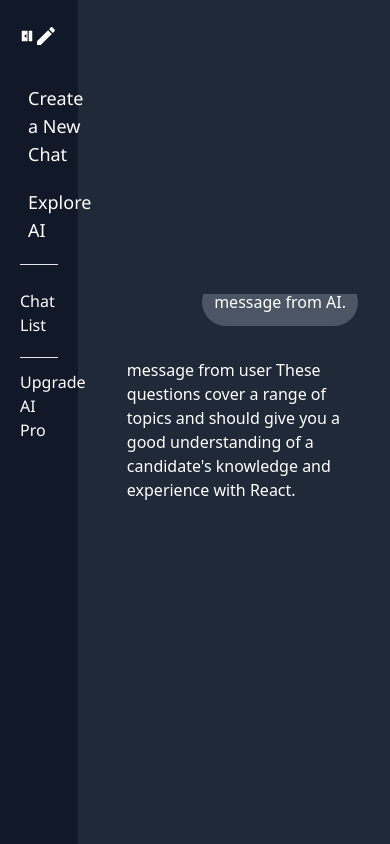
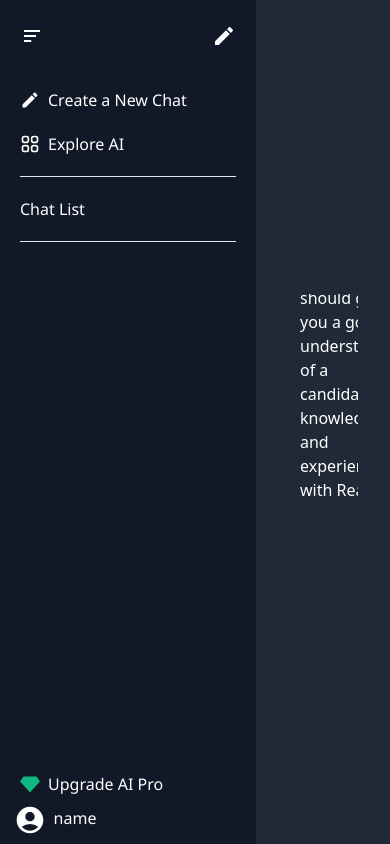
Before and after one commit to Saranraj3/MERN-AI-Chatbot, a React (Vite) app in the folder client/: page /dashboard/chats/1 in a window 390 px wide. Built offline with nearby package versions, Linux system fonts and the light colour scheme; a web font is replaced by a local one.

Commit message:
Sidebar Component Fully Responsived

```diff
--- a/client/src/Components/Sidebar/Sidebar.jsx
+++ b/client/src/Components/Sidebar/Sidebar.jsx
@@ -2,7 +2,9 @@ import React, { useState } from 'react';
 import { IoMdCreate } from "react-icons/io";
 import { GrAppsRounded } from "react-icons/gr";
 import { Link } from 'react-router-dom';
-import { RiSidebarFoldFill } from "react-icons/ri";
+import { RiSidebarFoldFill, RiVipDiamondFill } from "react-icons/ri";
+import { BiMenuAltLeft } from 'react-icons/bi';
+import { MdAccountCircle } from 'react-icons/md';
 
 function Sidebar() {
   const [sidebar, setSidebar] = useState(true);
@@ -13,39 +15,85 @@ function Sidebar() {
 
   return (
     <div className="relative min-h-screen flex">
+      {/* Large Screen Sidebar */}
+      <div className="hidden lg:flex">
         <div
           className={`transform transition-transform duration-300 ease-in-out ${sidebar ? 'translate-x-0' : '-translate-x-full'}
-        fixed w-1/5 p-5 pt-6 min-h-screen bg-gray-900 font-Noto text-white`}>
-        <div className='flex justify-between'>
-          <RiSidebarFoldFill onClick={handleClick} className='size-[1.5rem] cursor-pointer' />
-          <Link to='/dashboard'><IoMdCreate className='size-[1.5rem] cursor-pointer' /></Link>
+            fixed w-64 md:w-1/5 p-5 pt-6 min-h-screen bg-gray-900 font-Noto text-white`}>
+          <div className='flex justify-between items-center'>
+            <RiSidebarFoldFill onClick={handleClick} className='text-2xl cursor-pointer' />
+            <Link to='/dashboard'><IoMdCreate className='text-2xl cursor-pointer' /></Link>
           </div>
-        <span className='mt-7 flex cursor-pointer'>
-          <IoMdCreate className='mt-4 size-[1.3rem]' />
-          <Link to='/dashboard' className='mt-2 ml-2 text-lg '>Create a New Chat</Link>
+          <div className='mt-10'>
+            <span className='flex items-center cursor-pointer'>
+              <IoMdCreate className='text-xl' />
+              <Link to='/dashboard' className='ml-2 text-nowrap text-base'>Create a New Chat</Link>
             </span>
-        <div className='mt-5 text-lg flex'>
-          <GrAppsRounded className='mt-[6px] size-[1.3rem] cursor-pointer' />
-          <Link to='/' className='ml-2'>Explore AI</Link>
+            <div className='mt-5 flex items-center cursor-pointer'>
+              <GrAppsRounded className='text-xl' />
+              <Link to='/' className='ml-2 text-nowrap text-base'>Explore AI</Link>
             </div>
-        <hr className='mt-5' />
-        <div className='mt-3 grid'>
-          <Link to='/' className='mt-3'>Chat List</Link>
-        </div>
-        <hr className='mt-5' />
-        <div className='mt-3 cursor-default'>
-          <h1>Upgrade AI Pro</h1>
+            <hr className='my-5' />
+            <Link to='/' className='block mt-3 text-nowrap text-base'>Chat List</Link>
+            <hr className='my-5' />
+            <div className='absolute bottom-0 w-full pb-2'>
+              <span className='flex items-center cursor-default'>
+                <RiVipDiamondFill className='text-emerald-500 text-xl' />
+                <h1 className='ml-2 text-nowrap text-base'>Upgrade AI Pro</h1>
+              </span>
             </div>
           </div>
-      <div className={`flex-grow ml-0 ${sidebar ? 'ml-1/5' : ''} transition-all duration-300 ease-in-out`}>
+        </div>
+        <div className={`flex-grow transition-all duration-300 ease-in-out ${sidebar ? 'lg:ml-64 md:ml-1/5' : 'ml-0'}`}>
           {!sidebar && (
             <div className='fixed flex top-5 left-5 cursor-pointer'>
-            <RiSidebarFoldFill onClick={handleClick} className='size-[1.5rem] text-white' />
-            <Link to='/dashboard'><IoMdCreate className='ml-[2rem] size-[1.5rem] cursor-pointer' /></Link>
+              <RiSidebarFoldFill onClick={handleClick} className='text-2xl text-white' />
+              <Link to='/dashboard'><IoMdCreate className='ml-8 text-2xl cursor-pointer' /></Link>
             </div>
           )}
-        <div className='invisible flex justify-center items-center'>
-          <h1 className='invisible'>Dashboard Content</h1>
+        </div>
+      </div>
+
+      {/* Small Screen Sidebar */}
+      <div className="lg:hidden flex">
+        <div
+          className={`transform transition-transform duration-300 ease-in-out ${sidebar ? 'translate-x-0' : '-translate-x-full'}
+            fixed w-64 p-5 pt-6 min-h-screen bg-gray-900 font-Noto text-white`}>
+          <div className='flex justify-between items-center'>
+            <BiMenuAltLeft onClick={handleClick} className='text-2xl cursor-pointer' />
+            <Link to='/dashboard'><IoMdCreate className='text-2xl cursor-pointer' /></Link>
+          </div>
+          <div className='mt-10'>
+            <span className='flex items-center cursor-pointer'>
+              <IoMdCreate className='text-xl' />
+              <Link to='/dashboard' className='ml-2 text-nowrap text-base'>Create a New Chat</Link>
+            </span>
+            <div className='mt-5 flex items-center cursor-pointer'>
+              <GrAppsRounded className='text-xl' />
+              <Link to='/' className='ml-2 text-nowrap text-base'>Explore AI</Link>
+            </div>
+            <hr className='my-5' />
+            <Link to='/' className='block mt-3 text-nowrap text-base'>Chat List</Link>
+            <hr className='my-5' />
+            <div className='absolute bottom-0 w-full pb-2'>
+              <span className='flex items-center cursor-default'>
+                <RiVipDiamondFill className='text-emerald-500 text-xl' />
+                <h1 className='ml-2 text-nowrap text-base'>Upgrade AI Pro</h1>
+              </span>
+              <span className='flex items-center cursor-default'>
+                <MdAccountCircle className='mt-2 ml-[-0.4rem] size-[2rem]' />
+                <h1 className='mt-1 ml-2 text-base'>name</h1>
+              </span>
+            </div>
+          </div>
+        </div>
+        <div className={`flex-grow transition-all duration-300 ease-in-out ${sidebar ? 'ml-64' : 'ml-0'}`}>
+          {!sidebar && (
+            <div className='fixed justify-between w-full flex top-5 cursor-pointer'>
+              <BiMenuAltLeft onClick={handleClick} className='ml-[1rem] text-2xl text-white' />
+              <Link to='/dashboard'><IoMdCreate className='ml-[-2rem] text-2xl cursor-pointer' /></Link>
+            </div>
+          )}
         </div>
       </div>
     </div>
```
Lines whose indentation alone changed are shown as unchanged.
